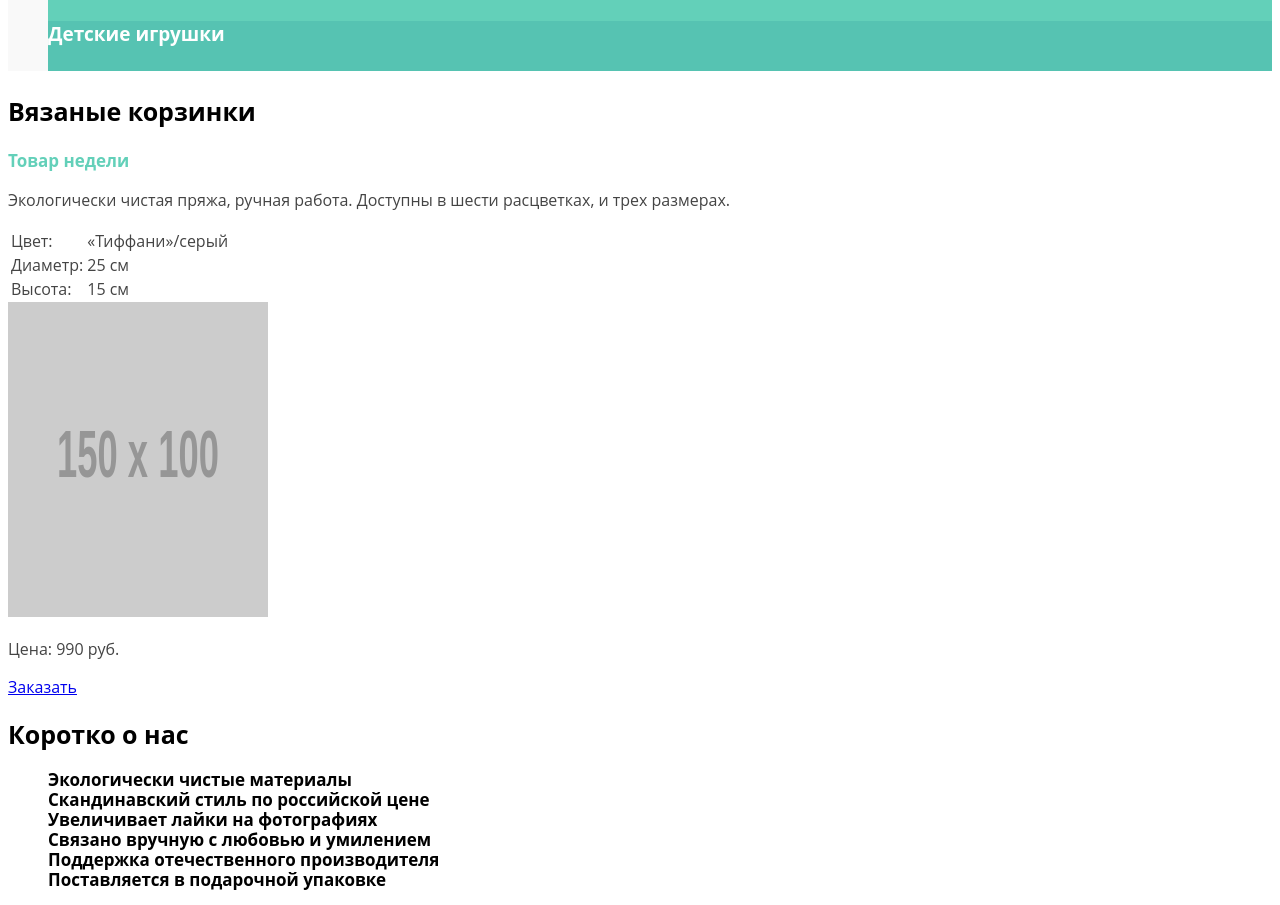
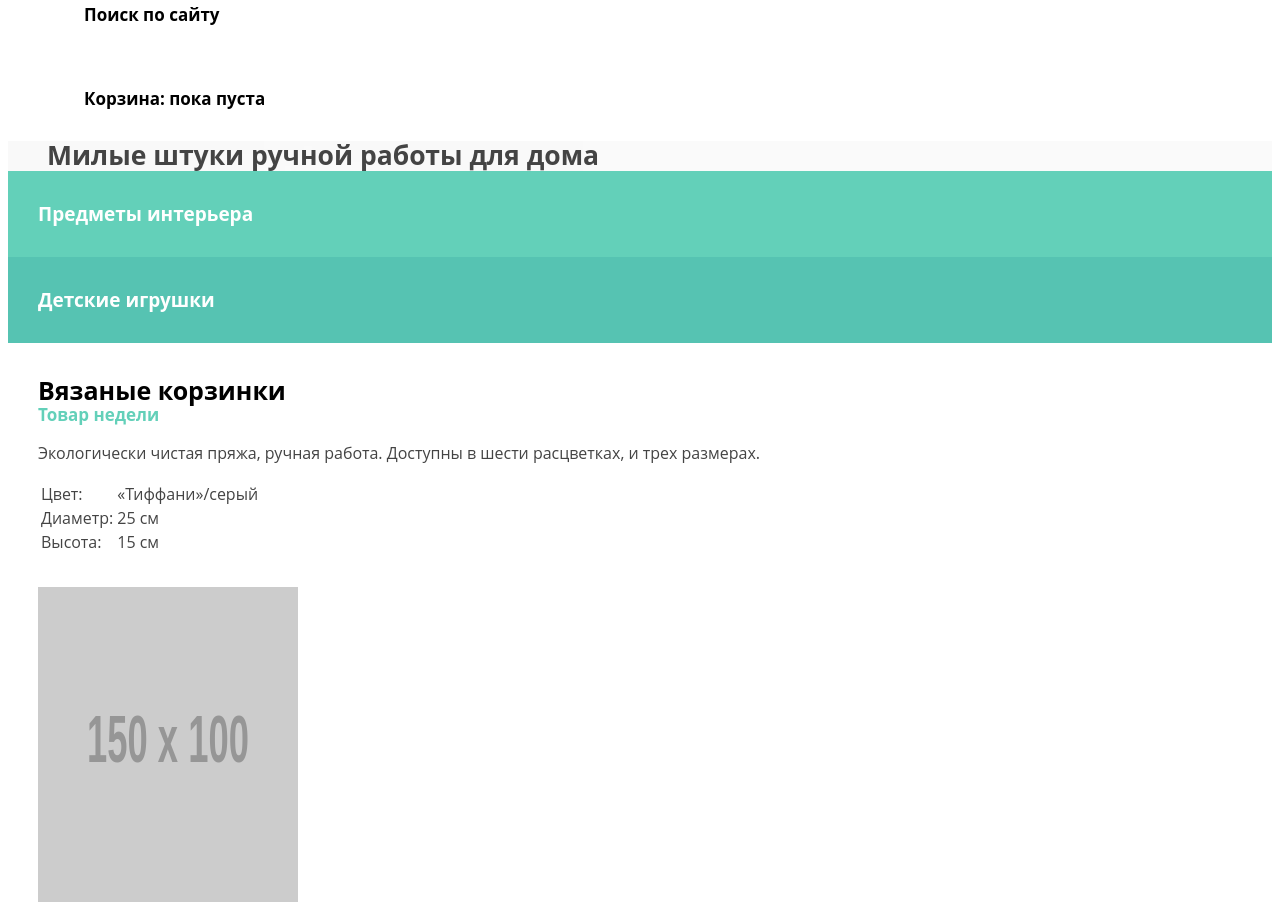
Before and after one commit to TimurSivakov/871733-mishka-16, a website: page source/index.html in a window 1280 px wide. Shown: the part 266-1171 px from the top of the page. Drawn offline with nearby package versions, Linux system fonts and the light colour scheme; files that its build step writes are made by us from their sources; placeholder pictures from the web are drawn by us.

Commit message:
добавление отступов по заданию

```diff
--- a/source/index.html
+++ b/source/index.html
@@ -47,7 +47,7 @@
           </li>
         </ul>
       </section>
-
+      <div class="container">
         <section class="bestseller">
           <article class="bestseller__card">
             <h3 class="bestseller__title">Вязаные корзинки</h3>
@@ -98,7 +98,7 @@
           <button class="reviews__next" type="button">Следующий отзыв</button>
           <a class="reviews__write button" href="#">Написать</a>
         </section>
-
+      </div>
       <section class="contacts">
         <div class="contacts__wrapper">
           <h3 class="contacts__title">Контакты</h3>
--- a/source/less/blocks/about-us.less
+++ b/source/less/blocks/about-us.less
@@ -1,5 +1,12 @@
+.about-us {
+  margin-bottom: 32px;
+}
+
 .about-us__title {
   .heading-styles();
+
+  padding-top: 34px;
+  margin: 0;
 }
 
 .about-us__list {
@@ -8,4 +15,6 @@
   list-style: none;
   line-height: 20px;
   color: @black-three;
+
+  padding: 0;
 }
--- a/source/less/blocks/bestseller.less
+++ b/source/less/blocks/bestseller.less
@@ -1,5 +1,7 @@
 .bestseller__title {
   .heading-styles();
+
+  margin: 0;
 }
 
 .bestseller__status {
@@ -7,12 +9,15 @@
   font-weight: bold;
   font-size: 17px;
   line-height: 20px;
+
+  margin: 0;
+}
+
+.bestseller__option-list {
+  padding-bottom: 32px;
+  line-height: 20px;
 }
 
 .bestseller__description {
   line-height: 24px;
 }
-
-.bestseller__option-list {
-  line-height: 20px;
-}
--- a/source/less/blocks/catalog.less
+++ b/source/less/blocks/catalog.less
@@ -1,3 +1,4 @@
-.catalog__item {
+.catalog__list {
   list-style: none;
+  padding: 0;
 }
--- a/source/less/blocks/category-catalog.less
+++ b/source/less/blocks/category-catalog.less
@@ -2,4 +2,19 @@
   background-image: url("../img/hero-mobile@1x.jpg");
   background-repeat: no-repeat;
   background-color: #fafafa;
+
+  margin-bottom: 32px;
 }
+
+.category-catalog__list {
+  padding: 0;
+  margin: 0;
+}
+
+.category-catalog__slogan {
+  font-weight: bold;
+  font-size: 26.5px;
+  line-height: 29.5px;
+
+  padding: 0 39px;
+}
--- a/source/less/blocks/category-list.less
+++ b/source/less/blocks/category-list.less
@@ -2,16 +2,18 @@
   list-style: none;
   font-size: 19px;
   font-weight: bold;
+
+  padding-top: 30px;
+  padding-bottom: 30px;
+  padding-left: 30px;
 }
 
 .category-list__item--top {
   background-color: spin(saturate(lighten(@aqua-marine, 5%), 6%), -3);
-  height: 50px;
 }
 
 .category-list__item--bottom {
   background-color: @aqua-marine;
-  height: 50px;
 }
 
 .category-list__link {
--- /dev/null
+++ b/source/less/blocks/container.less
@@ -0,0 +1,3 @@
+.container {
+  padding: 0 30px;
+}
--- a/source/less/blocks/main-nav.less
+++ b/source/less/blocks/main-nav.less
@@ -0,0 +1,4 @@
+.main-nav__list {
+  margin: 0;
+  padding: 0;
+}
--- a/source/less/blocks/page-footer.less
+++ b/source/less/blocks/page-footer.less
@@ -1,5 +1,15 @@
 .page-footer {
   background-color: #f1f1f1;
+}
+
+.page-footer__social {
+  padding-top: 25px;
+  padding-bottom: 27px;
+}
+
+.page-footer__copyright {
+  padding-top: 28px;
+  padding-bottom: 31px;
 }
 
 .copyright__text {
--- a/source/less/blocks/page-main.less
+++ b/source/less/blocks/page-main.less
@@ -4,6 +4,9 @@
   color: @black-three;
   line-height: 30px;
   background-color: @white-two;
+
+  padding: 76px 43px 74px 42px;
+  margin: 0;
 }
 
 .catalog__slogan {
--- a/source/less/blocks/site-list.less
+++ b/source/less/blocks/site-list.less
@@ -3,6 +3,8 @@
   font-size: 17px;
   line-height: 24px;
   list-style: none;
+
+  padding: 30px 0 30px 76px;
 }
 
 .site-list__link {
--- a/source/less/blocks/social.less
+++ b/source/less/blocks/social.less
@@ -0,0 +1,4 @@
+.social__list {
+  list-style: none;
+  padding: 0;
+}
--- a/source/less/style.less
+++ b/source/less/style.less
@@ -11,3 +11,6 @@
 @import "blocks/about-us.less";
 @import "blocks/catalog.less";
 @import "blocks/item-card.less";
+@import "blocks/main-nav.less";
+@import "blocks/social.less";
+@import "blocks/container.less";
```
Also changed, not shown: source/catalog.html (+2 -1 lines). Lines whose indentation alone changed are shown as unchanged.
